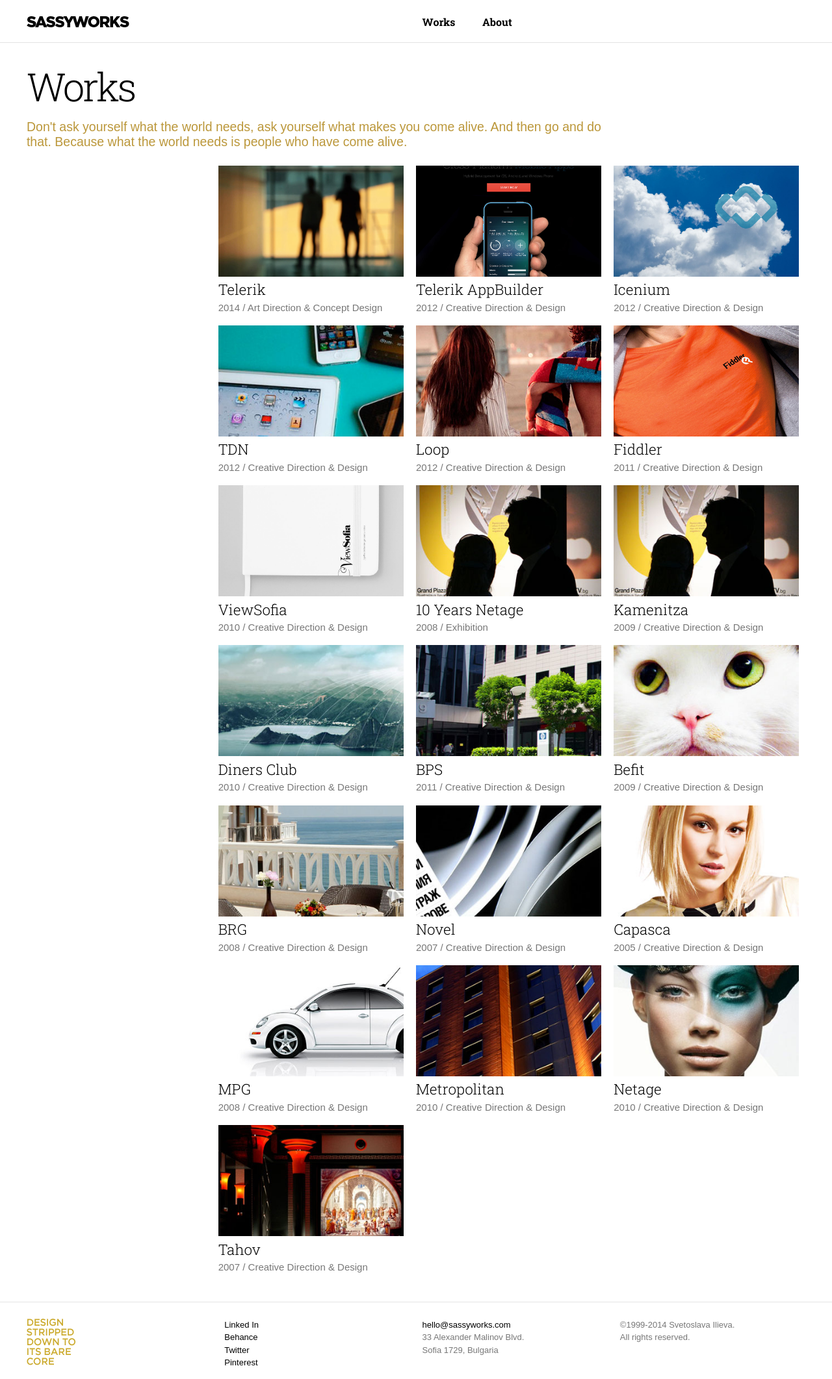
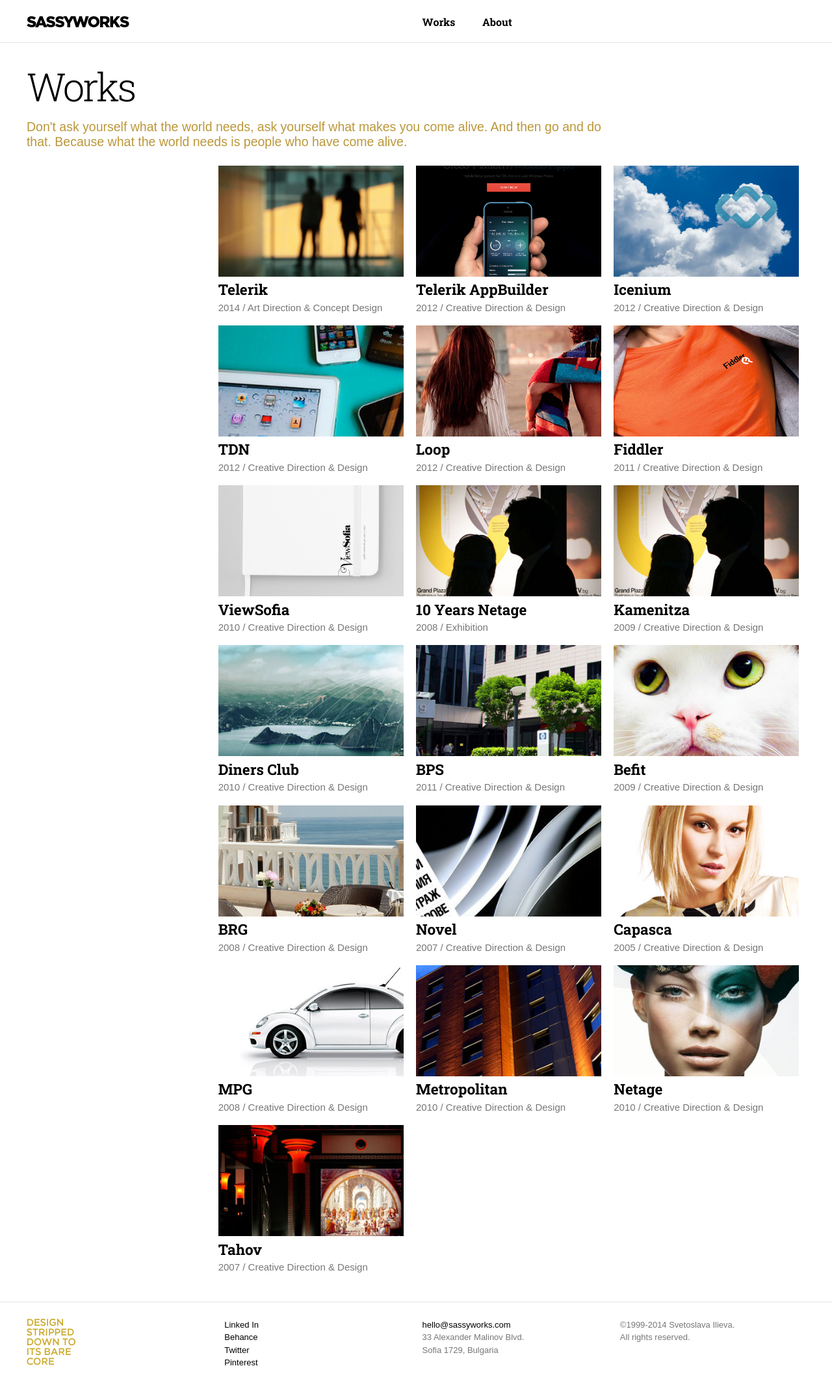
Before and after one commit to sassyworks/sassyworks.github.io, a Jekyll site: the page built from works/index.html, in a window 1280 px wide. Shown: the whole page at 65% size. Built offline with Jekyll 4.4.1, drawn with Linux system fonts in a browser that asks for light colours; nearby versions of some CDN libraries.

Commit message:
change works thumb title from h4 to h3

```diff
--- a/_includes/work-index-thumb.html
+++ b/_includes/work-index-thumb.html
@@ -1,5 +1,5 @@
 <a href="{{work.url}}">
     <div class="thumb" style="background-image: url(images/{{work.thumb}})"></div>
-    <h4>{{work.title}}</h4>
+    <h3>{{work.title}}</h3>
     <span class="year">{{work.year}}</span> / <span class="subtitle">{{work.role}}</span>
 </a>
```
